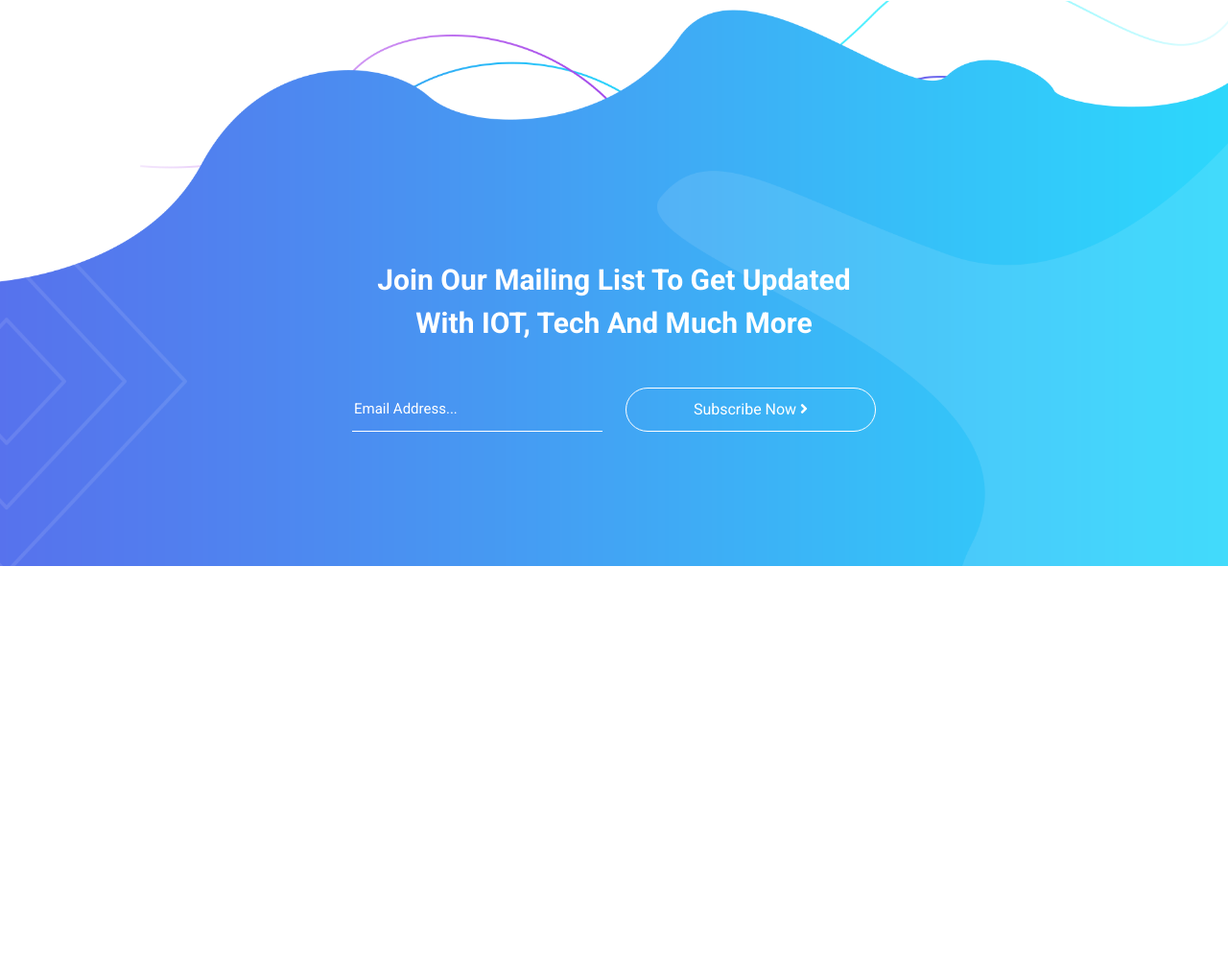
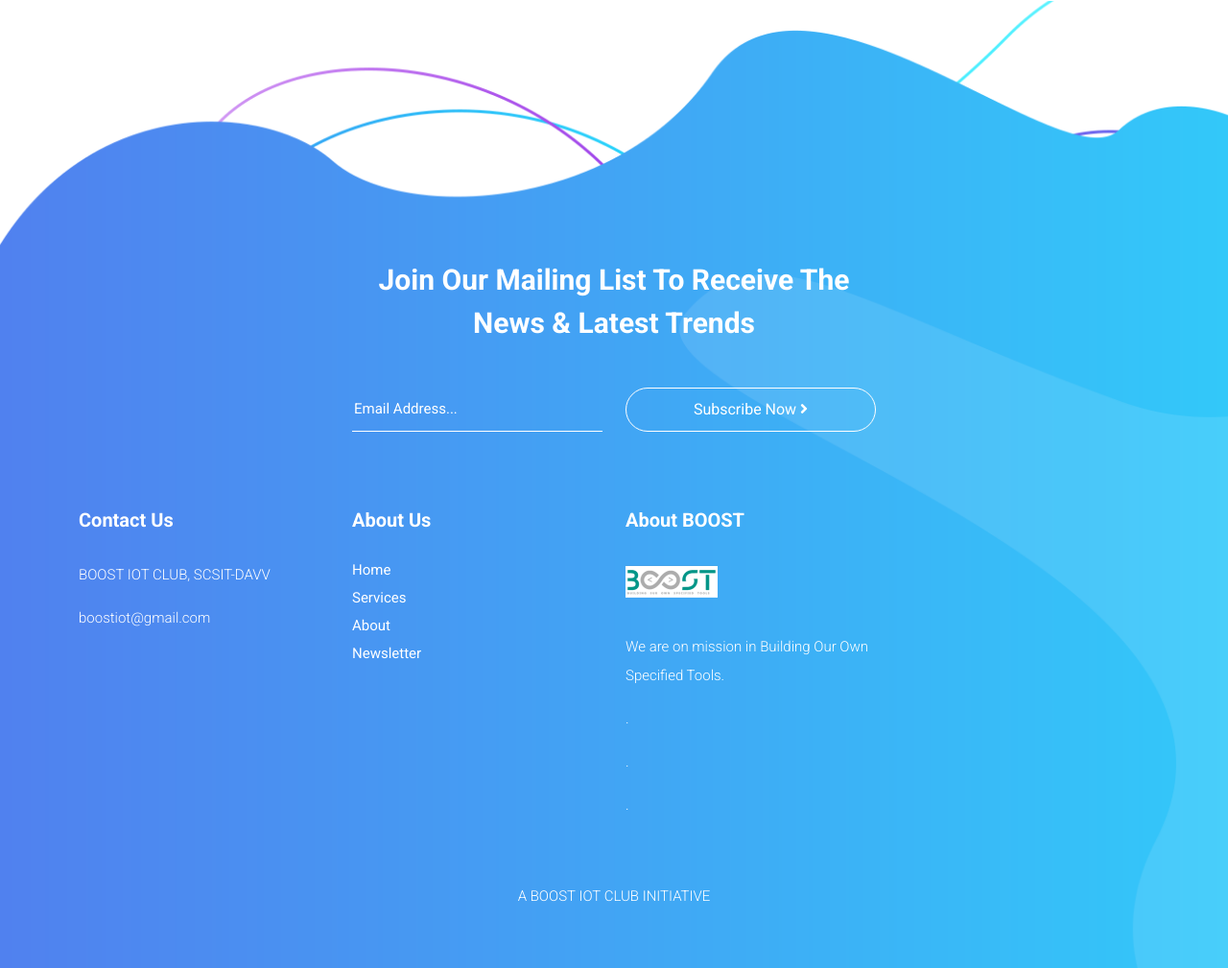
Before and after one commit to hritik-dangi/user--dashboard, a plain HTML site: page index.html in a window 1280 px wide. Shown: the part 2507-3516 px from the top of the page at 96% size. Before the commit the page ends 3097 px from the top, so only its background shows below. Drawn offline with nearby package versions, Linux system fonts and the light colour scheme.

Commit message:
refactored

```diff
--- a/index.html
+++ b/index.html
@@ -304,7 +304,7 @@
       <div class="row">
         <div class="col-lg-8 offset-lg-2">
           <div class="section-heading">
-            <h4>Join our mailing list to get updated with IOT, Tech and much more </h4>
+            <h4>Join our mailing list to receive the news &amp; latest trends</h4>
           </div>
         </div>
         <div class="col-lg-6 offset-lg-3">
@@ -312,7 +312,8 @@
             <div class="row">
               <div class="col-lg-6 col-sm-6">
                 <fieldset>
-                  <input type="address" name="email" class="email" placeholder="Email Address..." autocomplete="on" required>
+                  <input type="address" name="email" class="email" placeholder="Email Address..." autocomplete="on"
+                    required>
                 </fieldset>
               </div>
               <div class="col-lg-6 col-sm-6">
@@ -324,40 +325,50 @@
           </form>
         </div>
       </div>
+      <div class="row">
+        <div class="col-lg-3">
+          <div class="footer-widget">
+            <h4>Contact Us</h4>
+            <p>BOOST IOT CLUB, SCSIT-DAVV</p>
+            <p><a href="#">boostiot@gmail.com</a></p>
+          </div>
+        </div>
+        <div class="col-lg-3">
+          <div class="footer-widget">
+            <h4>About Us</h4>
+            <ul>
+              <li><a href="#">Home</a></li>
+              <li><a href="#services">Services</a></li>
+              <li><a href="#about">About</a></li>
+              <li><a href="#newsletter">Newsletter</a></li>
 
+            </ul>
+
+          </div>
+        </div>
+
+        <div class="col-lg-3">
+          <div class="footer-widget">
+            <h4>About BOOST</h4>
+            <div class="logo">
+              <img src="assets/images/logo2.png" alt="">
+            </div>
+            <p>We are on mission in Building Our Own Specified Tools.</p>
+            <p>.</p>
+             <p>.</p>
+            <p>.</p>
+          </div>
+        </div>
+        <div class="col-lg-12">
+          <div class="copyright-text">
+            <p>A BOOST IOT CLUB INITIATIVE
+            </p>
+          </div>
+        </div>
+      </div>
+    </div>
   </footer>
-<script>
 
-  var a = localStorage.getItem("abc");
-
-  if (a == "save password") {
-    window.location.href = "home.html";
-  }
-
-
-
-  function login() {
-
-
-
-    var email = document.getElementById("email").value;
-    var pass = document.getElementById("pass").value;
-
-    var email1 = localStorage.getItem("email1");
-    var pass1 = localStorage.getItem("pass1");
-
-    if (email == email1 && pass == pass1) {
-
-      localStorage.setItem("code", "secret");
-      window.location.href = "home.html";
-
-    } else {
-      alert("email and pass is incorrect")
-    }
-
-  }
-
-</script>
 
 
   <!-- Scripts -->
```
